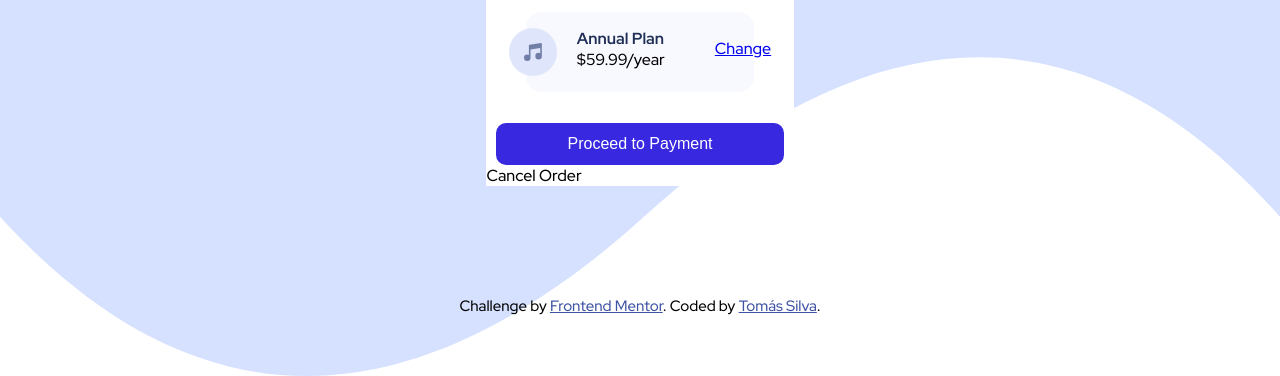
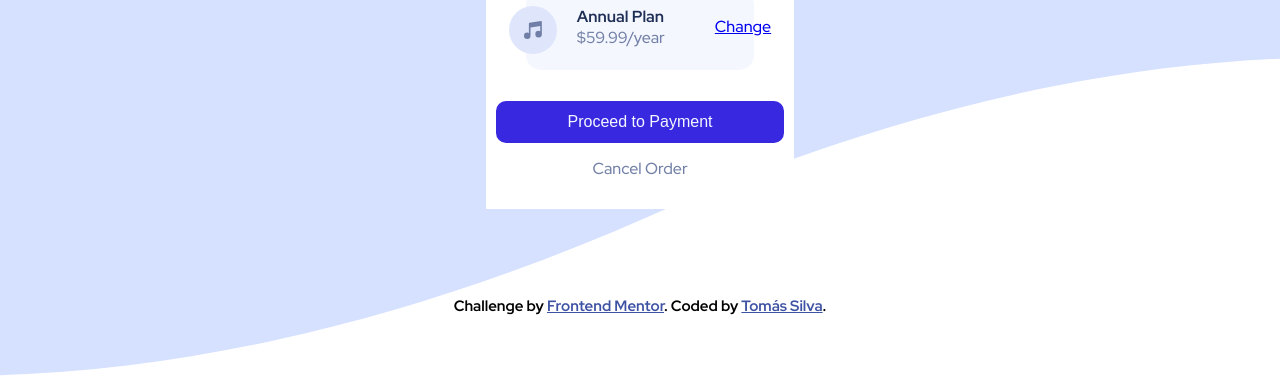
Before and after one commit to tsilvalisbon/order-summary-component, a plain HTML site: page index.html in a window 1280 px wide. Shown: the part 424-800 px from the top of the page. Drawn offline with Linux system fonts and the light colour scheme.

Commit message:
Completed Desktop Design

```diff
--- a/index.html
+++ b/index.html
@@ -43,8 +43,9 @@
           <div class="btn">
             <button>Proceed to Payment</button>
           </div>
-
-          <p>Cancel Order</p>
+          <div class="cancel">
+            <p>Cancel Order</p>
+          </div>
         </div>
       </div>
     </div>
--- a/scss/_config.scss
+++ b/scss/_config.scss
@@ -17,7 +17,11 @@ html {
 body {
   background-image: url("/images/pattern-background-desktop.svg");
   background-repeat: no-repeat;
-  background-size: 100% 100%;
+  width: 100%;
+  height: 100%;
+  background-size: cover;
+  box-sizing: border-box;
+  background-position: center;
   font-family: "Red Hat Display", sans-serif;
 }
 
--- a/scss/main.scss
+++ b/scss/main.scss
@@ -20,6 +20,7 @@
   background-image: url(/images/illustration-hero.svg);
   background-repeat: no-repeat;
   background-size: 100% 100%;
+  border-radius: 20px 20px 0 0;
 }
 
 .info-container {
@@ -39,7 +40,7 @@
 
   p {
     margin: 15px 10px;
-    color: rgba(153, 159, 170, 255);
+    color: $desaturated-blue;
     font-size: 16px;
   }
 }
@@ -48,7 +49,7 @@
   @include display;
   margin: auto 40px 16px 40px;
   padding: 16px;
-  background-color: rgba(248, 248, 255, 255);
+  background-color: $very-pale-blue;
   border-radius: 15px;
 
   &_left {
@@ -61,6 +62,9 @@
     h2 {
       font-size: 16px;
       color: $dark-blue;
+    }
+    p {
+      color: $desaturated-blue;
     }
   }
 
@@ -79,15 +83,25 @@
     border: 2px solid $bright-blue;
     background-color: $bright-blue;
     font-size: 16px;
-    color: white;
+    color: $very-pale-blue;
     padding: 10px 70px;
     border-radius: 10px;
   }
 }
 
+.cancel {
+  color: $desaturated-blue;
+  font-size: 16px;
+  margin-top: 15px;
+  margin-bottom: 30px;
+  text-align: center;
+  border-radius: 0 0 20px 20px;
+}
+
 .attribution {
   font-size: 15px;
   text-align: center;
+  font-weight: 700;
 }
 
 .attribution a {
```
Also changed, not shown: css/main.css, 1 other file.
